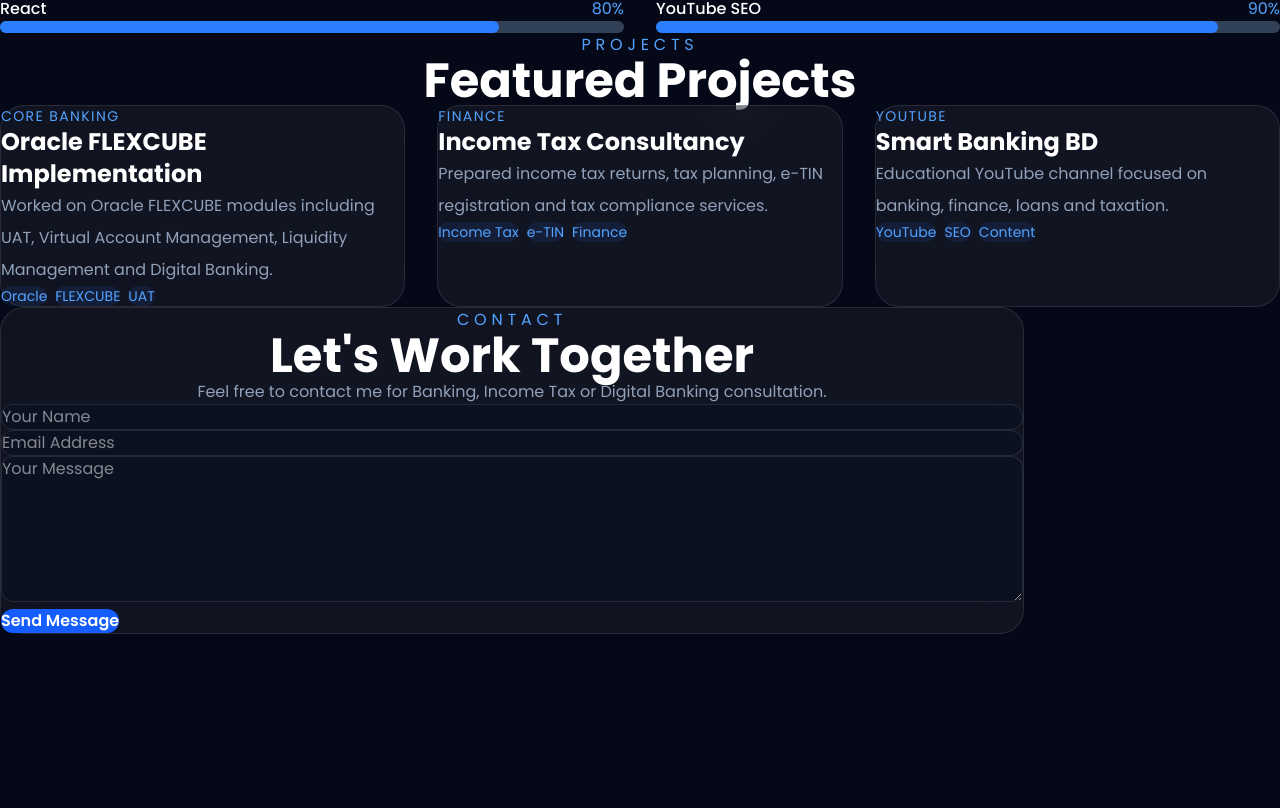
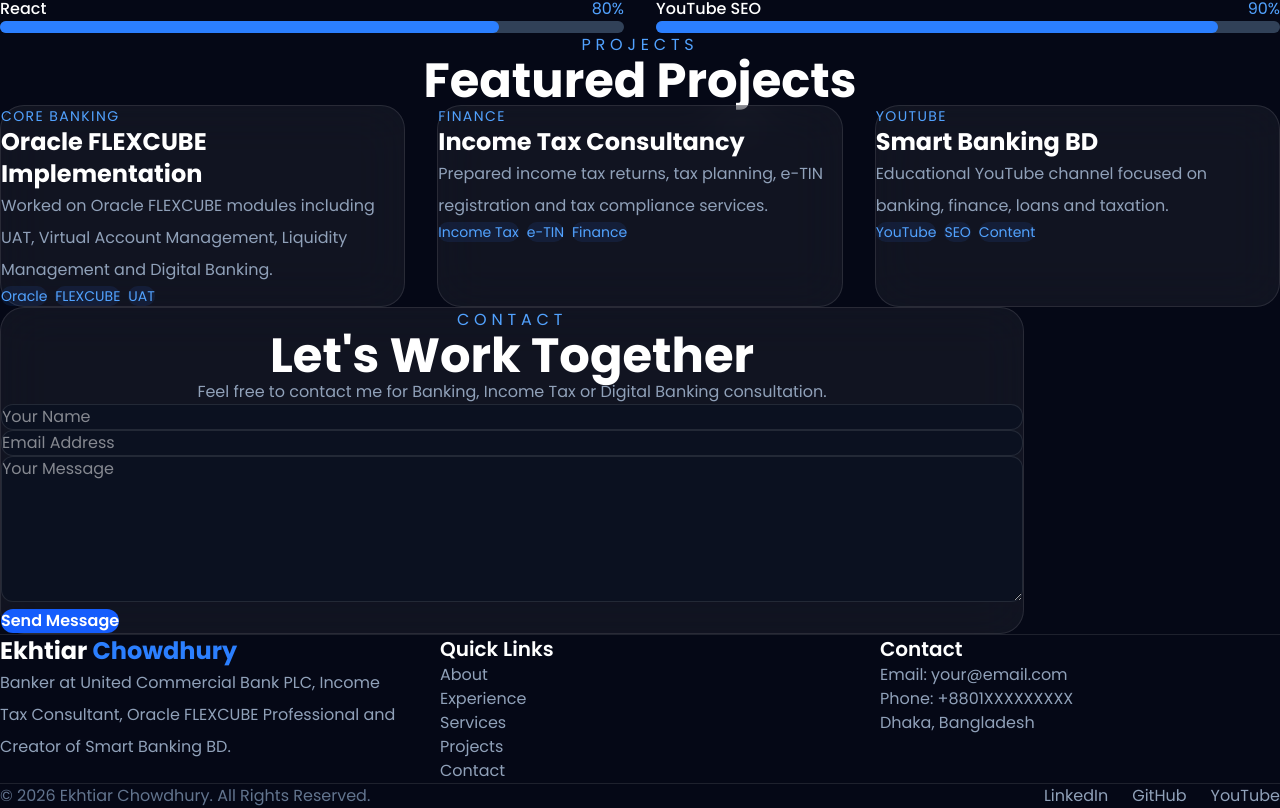
Before and after one commit to ifte121/ekhtiar-portfolio-pro, a Next.js app: page / in a window 1280 px wide. Shown: the part 2083-2891 px from the top of the page. Before the commit the page ends 2717 px from the top, so only its background shows below. Built offline with nearby package versions, Linux system fonts and the light colour scheme.

Commit message:
Add premium footer

```diff
--- a/app/page.tsx
+++ b/app/page.tsx
@@ -1,4 +1,6 @@
 import Navbar from "@/components/layout/navbar";
+import Footer from "@/components/layout/footer";
+
 import Hero from "@/components/sections/hero";
 import About from "@/components/sections/about";
 import Experience from "@/components/sections/experience";
@@ -11,13 +13,22 @@
   return (
     <>
       <Navbar />
+
       <Hero />
+
       <About />
+
       <Experience />
+
       <Services />
+
       <Skills />
+
       <Projects />
+
       <Contact />
+
+      <Footer />
     </>
   );
 }
--- /dev/null
+++ b/components/layout/footer.tsx
@@ -0,0 +1,128 @@
+import Link from "next/link";
+
+export default function Footer() {
+  const year = new Date().getFullYear();
+
+  return (
+    <footer className="border-t border-white/10 bg-[#050816]">
+      <div className="mx-auto max-w-7xl px-6 py-14">
+
+        <div className="grid gap-10 md:grid-cols-3">
+
+          {/* Left */}
+
+          <div>
+            <h3 className="text-2xl font-bold text-white">
+              Ekhtiar <span className="text-blue-500">Chowdhury</span>
+            </h3>
+
+            <p className="mt-5 leading-8 text-slate-400">
+              Banker at United Commercial Bank PLC, Income Tax Consultant,
+              Oracle FLEXCUBE Professional and Creator of Smart Banking BD.
+            </p>
+          </div>
+
+          {/* Quick Links */}
+
+          <div>
+            <h4 className="text-xl font-semibold text-white">
+              Quick Links
+            </h4>
+
+            <ul className="mt-5 space-y-3 text-slate-400">
+
+              <li>
+                <Link href="#about" className="hover:text-blue-400">
+                  About
+                </Link>
+              </li>
+
+              <li>
+                <Link href="#experience" className="hover:text-blue-400">
+                  Experience
+                </Link>
+              </li>
+
+              <li>
+                <Link href="#services" className="hover:text-blue-400">
+                  Services
+                </Link>
+              </li>
+
+              <li>
+                <Link href="#projects" className="hover:text-blue-400">
+                  Projects
+                </Link>
+              </li>
+
+              <li>
+                <Link href="#contact" className="hover:text-blue-400">
+                  Contact
+                </Link>
+              </li>
+
+            </ul>
+          </div>
+
+          {/* Contact */}
+
+          <div>
+
+            <h4 className="text-xl font-semibold text-white">
+              Contact
+            </h4>
+
+            <div className="mt-5 space-y-3 text-slate-400">
+
+              <p>Email: your@email.com</p>
+
+              <p>Phone: +8801XXXXXXXXX</p>
+
+              <p>Dhaka, Bangladesh</p>
+
+            </div>
+
+          </div>
+
+        </div>
+
+        <div className="mt-12 border-t border-white/10 pt-6 flex flex-col md:flex-row items-center justify-between">
+
+          <p className="text-slate-500">
+            © {year} Ekhtiar Chowdhury. All Rights Reserved.
+          </p>
+
+          <div className="mt-5 flex gap-6 md:mt-0">
+
+            <a
+              href="https://www.linkedin.com/"
+              target="_blank"
+              className="text-slate-400 hover:text-blue-400"
+            >
+              LinkedIn
+            </a>
+
+            <a
+              href="https://github.com/"
+              target="_blank"
+              className="text-slate-400 hover:text-blue-400"
+            >
+              GitHub
+            </a>
+
+            <a
+              href="https://youtube.com/"
+              target="_blank"
+              className="text-slate-400 hover:text-blue-400"
+            >
+              YouTube
+            </a>
+
+          </div>
+
+        </div>
+
+      </div>
+    </footer>
+  );
+}
```
